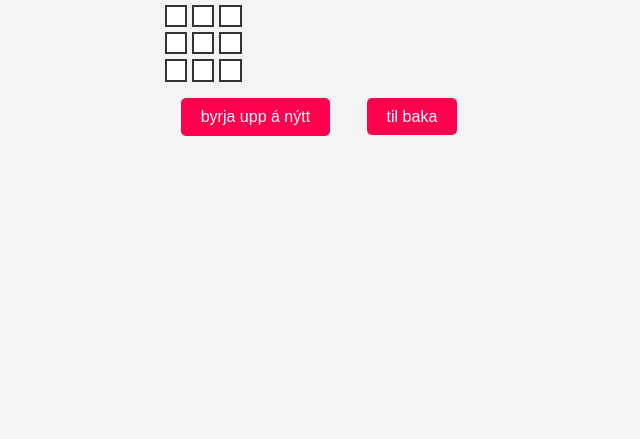
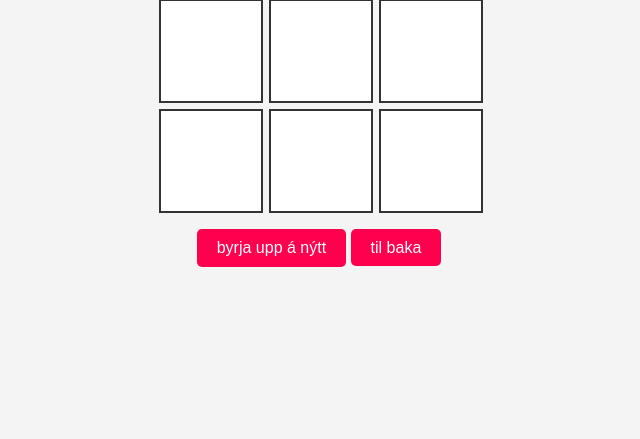
Before and after one commit to forriddAri/tictactoe, a plain HTML site: page leikir/kappmylla.html in a window 1280 px wide. Shown: the part 361-800 px from the top of the page, without its empty margins (321-961 px from the left). Drawn offline with Linux system fonts and the light colour scheme.

Commit message:
csss fix ig

```diff
--- /dev/null
+++ b/leikir/kappmylla.css
@@ -0,0 +1,87 @@
+body {
+    display: flex;
+    justify-content: center;
+    align-items: center;
+    height: 100vh;
+    margin: 0;
+    background-color: #f4f4f4;
+    font-family: 'Poppins', sans-serif;
+}
+
+.game-container {
+    text-align: center;
+}
+
+h1 {
+    font-size: 2rem;
+    margin-bottom: 20px;
+    color: #333;
+}
+
+.board {
+    display: grid;
+    grid-template-columns: repeat(3, 100px);
+    grid-template-rows: repeat(3, 100px);
+    gap: 10px;
+    margin-bottom: 20px;
+}
+
+.cell {
+    width: 100px;
+    height: 100px;
+    background-color: #fff;
+    border: 2px solid #333;
+    display: flex;
+    justify-content: center;
+    align-items: center;
+    font-size: 2rem;
+    cursor: pointer;
+    user-select: none;
+}
+
+.cell:hover {
+    background-color: #f0f0f0;
+}
+.button{
+    padding: 10px 20px;
+    font-size: 1rem;
+    background-color: #ff004f;
+    color: #fff;
+    border: none;
+    border-radius: 5px;
+    cursor: pointer;
+    text-decoration: none;
+}
+.cell {
+    width: 100px;
+    height: 100px;
+    background-color: #fff;
+    border: 2px solid #333;
+    display: flex;
+    justify-content: center;
+    align-items: center;
+    font-size: 2rem;
+    cursor: pointer;
+    user-select: none;
+    transition: background-color 0.5s ease;
+}
+
+.cell.about-to-remove {
+    background-color: #ff004f;
+    color: white; /* Change symbol color for contrast */
+}
+
+
+button#restart {
+    padding: 10px 20px;
+    font-size: 1rem;
+    background-color: #ff004f;
+    color: #fff;
+    border: none;
+    border-radius: 5px;
+    cursor: pointer;
+}
+
+button#restart:hover {
+    background-color: #e60042;
+}
--- a/leikir/kappmylla.html
+++ b/leikir/kappmylla.html
@@ -4,7 +4,7 @@
     <meta charset="UTF-8">
     <meta name="viewport" content="width=device-width, initial-scale=1.0">
     <title>Tic Tac Toe</title>
-    <link rel="stylesheet" href="mylla.css">
+    <link rel="stylesheet" href="kappmylla.css">
 </head>
 <body>
     <div class="game-container">
```
Also changed, not shown: leikir/ofurmylla.html (+1 -1 lines), leikir/ofurrmylla.css (renamed from leikir/mylla.css).
